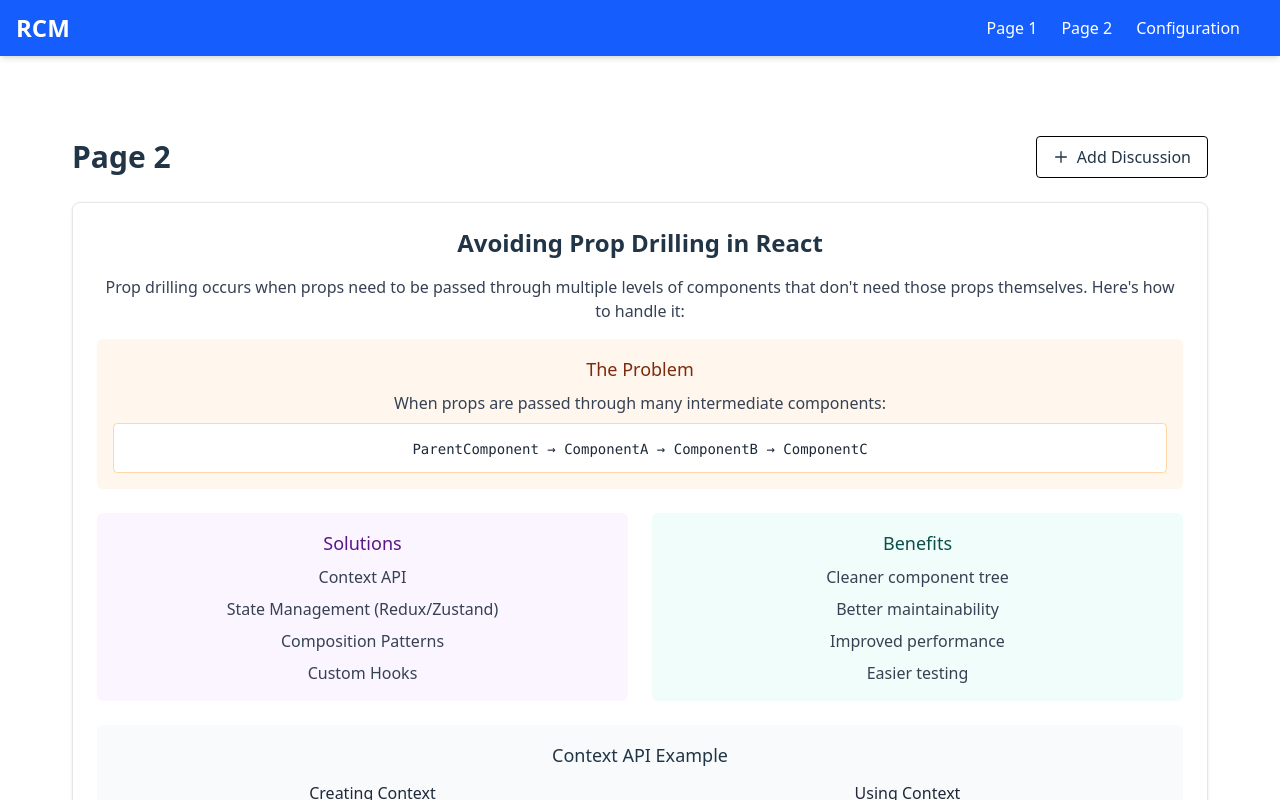
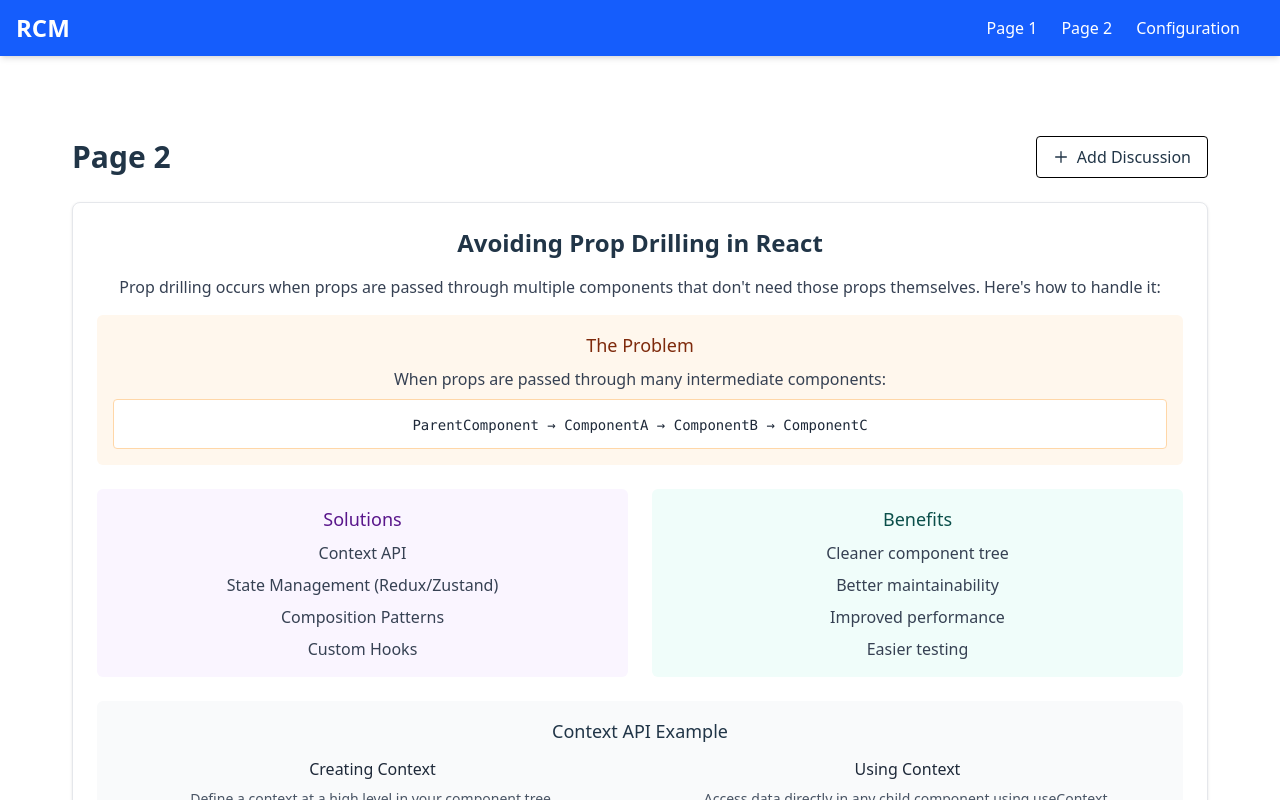
Before and after one commit to jaiyanth10/RCM, a React (Vite) app: page /page2 in a window 1280 px wide. Built offline with nearby package versions, Linux system fonts and the light colour scheme.

Commit message:
Fix typo in Page2: clarify description of prop drilling

```diff
--- a/src/pages/Page2.tsx
+++ b/src/pages/Page2.tsx
@@ -34,7 +34,7 @@ const Page2: React.FC = () => {
       <div className="mb-8 space-y-6">
         <section className="bg-white p-6 rounded-lg shadow-sm border border-gray-200">
           <h2 className="text-2xl font-semibold mb-4">Avoiding Prop Drilling in React</h2>
-          <p className="mb-4 text-gray-700">Prop drilling occurs when props need to be passed through multiple levels of components that don't need those props themselves. Here's how to handle it:</p>
+          <p className="mb-4 text-gray-700">Prop drilling occurs when props are passed through multiple components that don't need those props themselves. Here's how to handle it:</p>
 
           <div className="bg-orange-50 p-4 rounded-md mb-6">
             <h3 className="text-lg font-medium mb-2 text-orange-900">The Problem</h3>
```
